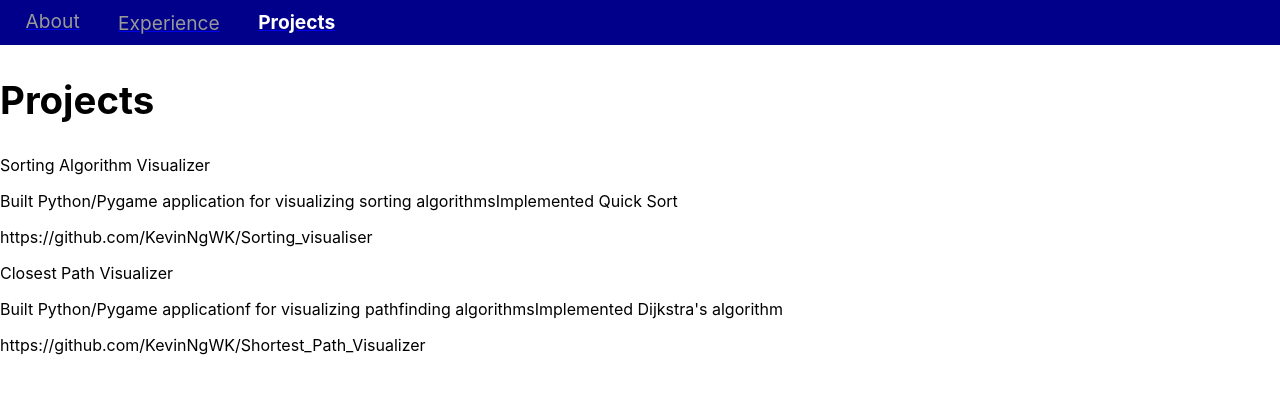
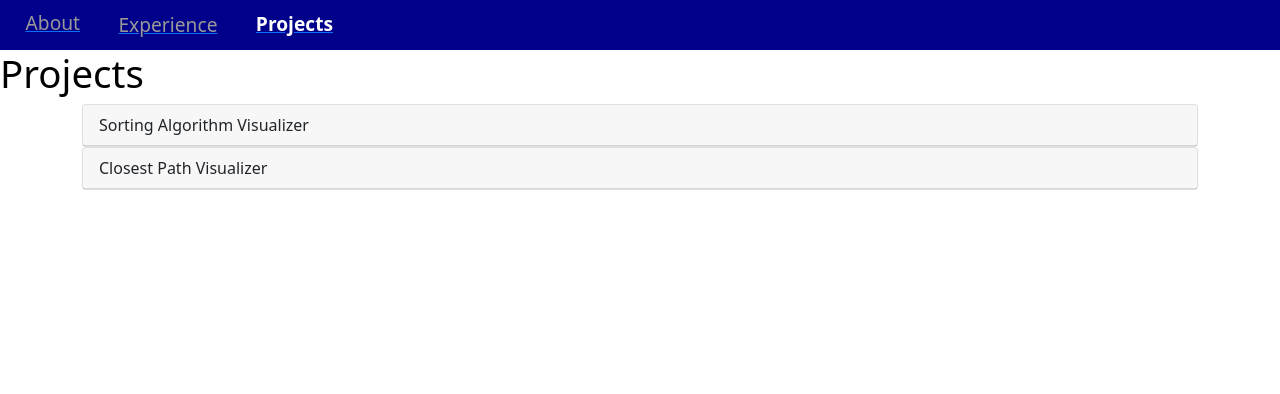
Before and after one commit to KevinNgWK/Custom_Portfolio, a React (Create React App) app: page /projects in a window 1280 px wide. Shown: the top 394 px of the page. Built offline with nearby package versions, Linux system fonts and the light colour scheme.

Commit message:
Updated Accordion in projects

```diff
--- a/src/App.js
+++ b/src/App.js
@@ -5,6 +5,7 @@ import About from './components/AboutComponent';
 import Experiences from './components/ExperiencesComponent';
 import Projects from './components/ProjectsComponent';
 import { PersonData, AboutData, ExperiencesData, ProjectsData, contactData } from './data/data';
+import 'bootstrap/dist/css/bootstrap.min.css';
 
 // https://www.foliolink.com/index.asp  -  trying to follow similar design to this website
 
--- a/src/components/ProjectsComponent.js
+++ b/src/components/ProjectsComponent.js
@@ -1,17 +1,36 @@
 import React, { useContext, useState, useEffect } from 'react';
 import Fade from 'react-reveal/Fade';
-import { Container, Row, Col } from 'react-bootstrap';
+import { Container, Row, Col, Accordion, Card } from 'react-bootstrap';
 import NavigationBar from './NavBarComponent'
 import Title from './TitleComponent'
 
-
 const ProjectCard = (props) => {
   return (
-    <Container>
-      <p>{props.project.title}</p>
-      <p>{props.project.info}</p>
-      <p>{props.project.repo}</p>
-    </Container>
+    <Accordion>
+      <Card>
+        <Accordion.Toggle as={Card.Header} eventKey={props.index.toString()}>
+          {props.project.title}
+        </Accordion.Toggle>
+        <Accordion.Collapse eventKey={props.index.toString()}>
+          <Card.Body>
+            <Row>
+              <Col md={4}>
+                {props.project.info.map((information) => {
+                  return (
+                    <Card.Text>
+                      {information}
+                    </Card.Text>
+                  );
+                })}
+              </Col>
+              <Col md={{ span: 6, offset: 2}}>
+                Temp placeholder for images/gifs
+              </Col>
+            </Row>
+          </Card.Body>
+        </Accordion.Collapse>
+      </Card>
+    </Accordion>
   )
 }
 
@@ -20,11 +39,15 @@ const Projects = (props) => {
     <>
       <NavigationBar />
       <Title title={"Projects"} />
-      <Fade bottom duration={800} delay={200} distance="30px">
         <Container>
-          {props.projects.map((project) => <ProjectCard project={project} />)}
+          {props.projects.map((project, index) => {
+            return (
+              <Fade bottom duration={800} delay={index*400} distance="30px">
+                <ProjectCard project={project} index={index}/>
+              </Fade>
+            )
+          })}
         </Container>
-      </Fade>
     </>
 	);
 }
```
Also changed, not shown: 2 other files (tests, documents, lock files or other folders).
